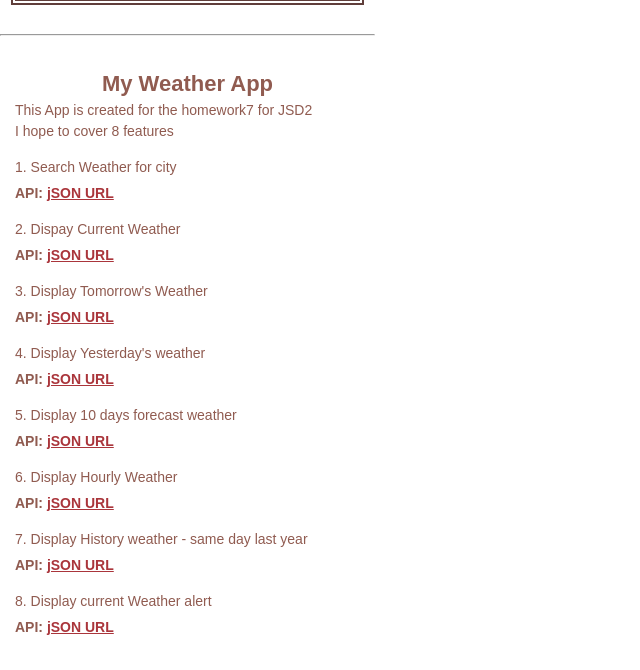
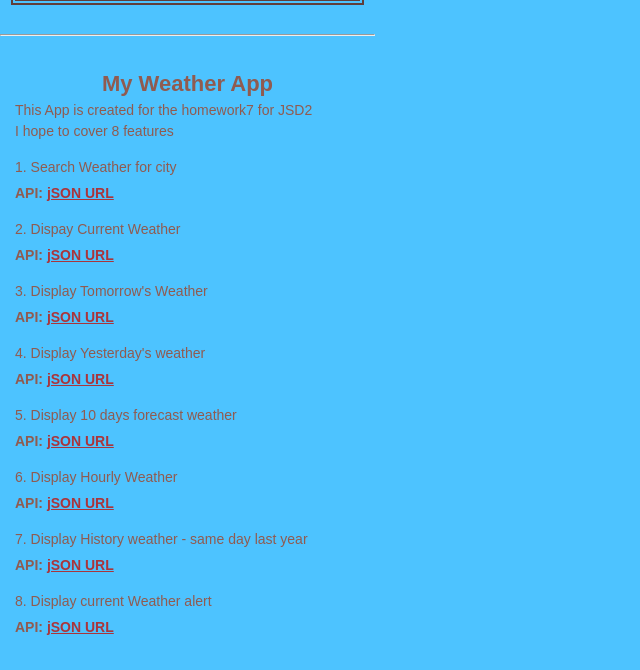
Before and after one commit to urswa777/jsd2, a PHP site: page /homework07/My_Weather_App.html in a window 1280 px wide. Shown: the part 336-1006 px from the top of the page, without its empty margins (0-640 px from the left). Run offline with PHP 8.4, Linux system fonts and the light colour scheme; some libraries are stand-ins or nearby versions.

Commit message:
working on homework7

```diff
--- a/homework07/css/My_Weather_App.css
+++ b/homework07/css/My_Weather_App.css
@@ -1,7 +1,7 @@
 /* Layout */
 /* -------------------------------- */
 body {
-	background: ##4dc3ff;
+	background: #4dc3ff;
 	min-width: 320px;
 	max-width: 375px;
 }
```
